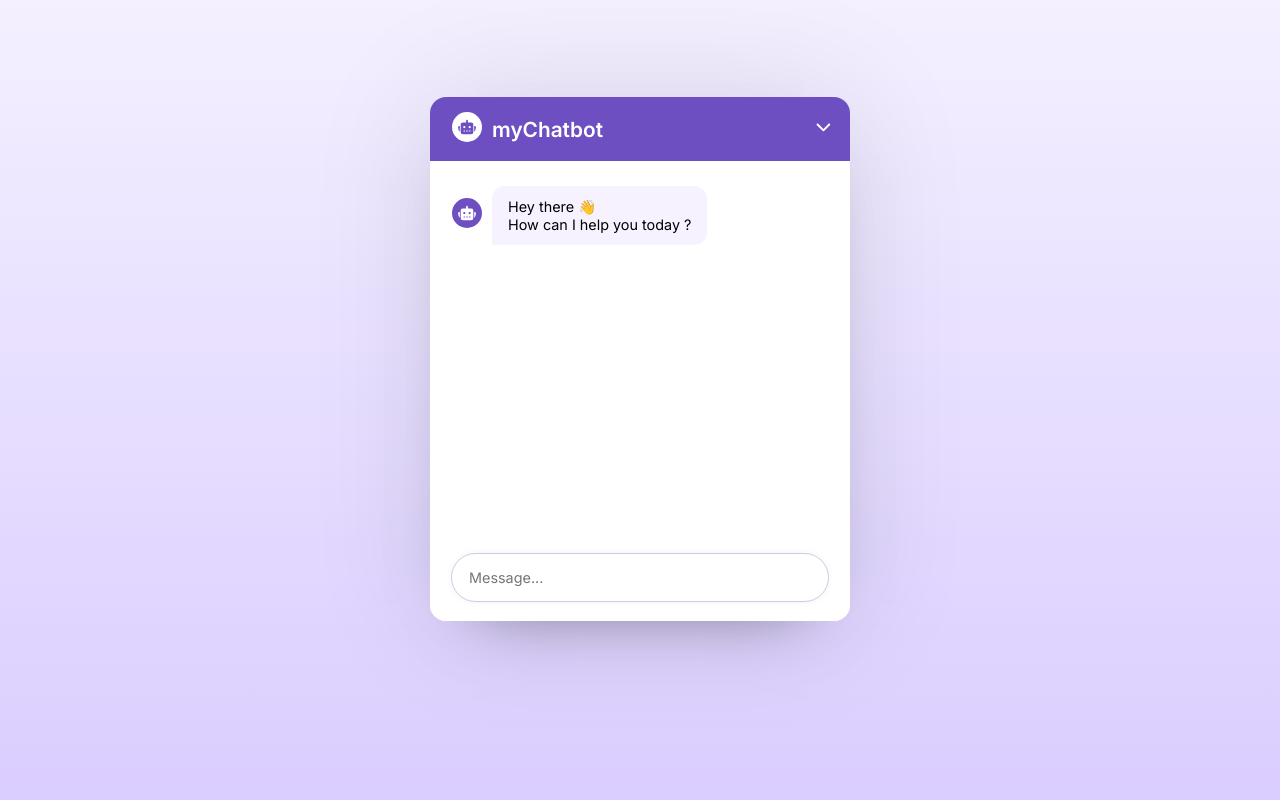
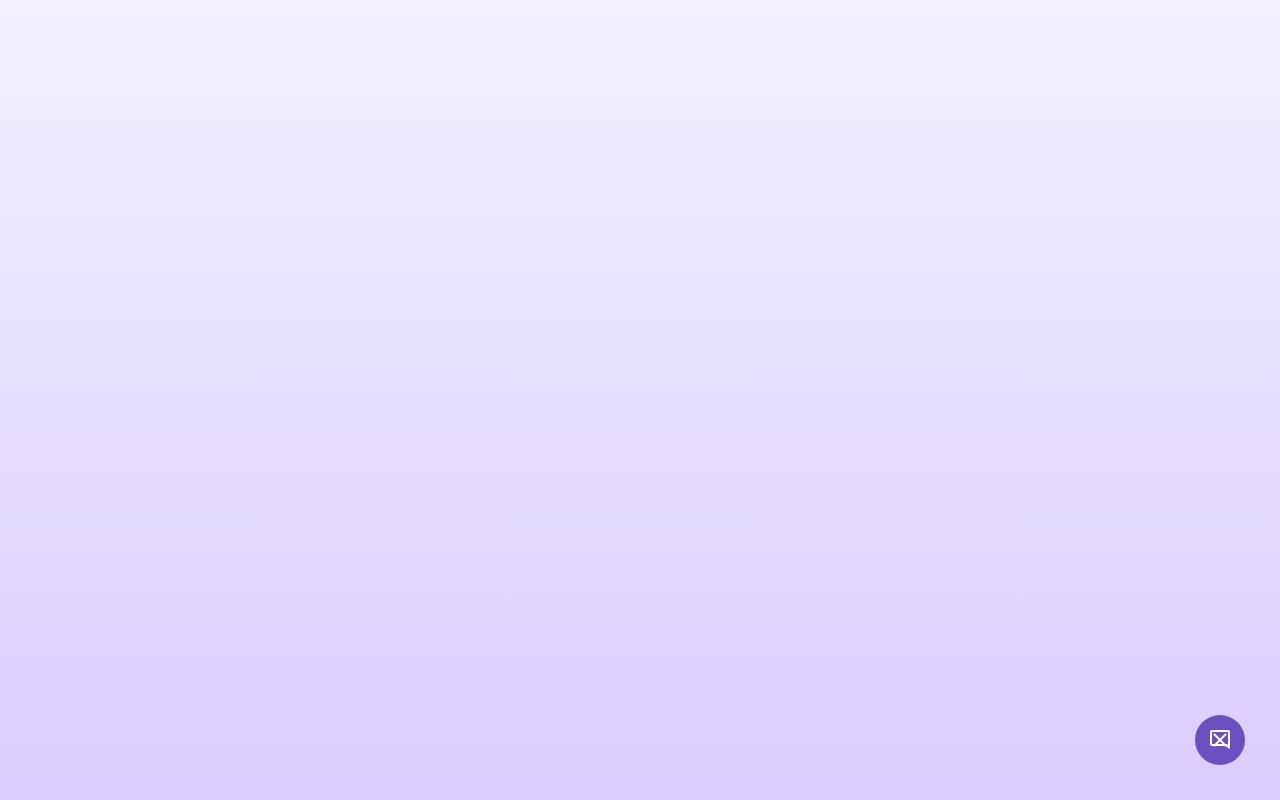
Before and after one commit to olumatty/Chatbot, a React (Vite) app: page / in a window 1280 px wide. Built offline with nearby package versions, Linux system fonts and the light colour scheme.

Commit message:
Chatbot 7.0

```diff
--- a/index.html
+++ b/index.html
@@ -5,6 +5,7 @@
     <link rel="icon" type="image/svg+xml" href="/vite.svg" />
     <meta name="viewport" content="width=device-width, initial-scale=1.0" />
     <title>Chatbot</title>
+    <link rel="stylesheet" href="https://fonts.googleapis.com/css2?family=Material+Symbols+Rounded:opsz,wght,FILL,GRAD@48,400,1,0" />
   </head>
   <body>
     <div id="root"></div>
--- a/src/App.jsx
+++ b/src/App.jsx
@@ -7,6 +7,7 @@
 const App = () => {
 
   const[chatHistory, setChatHistory] = useState([]);
+  const[showChatBot, setShowChatBot] = useState(false);
   const chatBodyRef = useRef();
 
   const generateBotResponse = async (history) => {
@@ -42,6 +43,10 @@
 
   return (
     <div className='container'>
+      <button id="chatbot-toggler" onClick={() =>setShowChatbot((prev) => !prev)}>
+        <span className='material-symbols-rounded'>mode_comment</span>
+        <span className='material-symbols-rounded'>close</span>
+      </button>
       <div className="chatbot-popup">
         {/*Chatbot Header */}
         <div className="chatbot-header">
--- a/src/index.css
+++ b/src/index.css
@@ -9,25 +9,52 @@
 
 body{
   width: 100%;
-  display:flex;
-  align-items:center;
-  justify-content: center;
   min-height:100vh;
   background:linear-gradient(#F4F0FF, #DACDFF);
 }
+
+#chatbot-toggler{
+  position:fixed;
+  bottom:35px;
+  right:35px;
+  border:none;
+  height:50px;
+  width: 50px;
+  display:flex;
+  cursor:pointer;
+  border-radius:50%;
+  background:#6D4FC2;
+  align-items:center;
+  justify-content :center;
+}
+
+#chatbot-toggler span{
+  position:absolute;
+  color:#fff;
+}
+
 
 .Icon{
   height: 20px;
   width:20px;
 }
 .chatbot-popup{
-  position:relative;
+  position:fixed;
+  opacity:0;
+  pointer-events:none;
+  bottom:90px;
+  right:35px;
   width: 420px;
   overflow:hidden;
   background:#fff;
   border-radius: 16px;
   box-shadow: 0 0 128px 0 rgba(0,0,0,0.1), 0 32px 64px -48px rgba(0,0,0,0.5);
   margin-bottom:82px;
+}
+
+.container .show-chatbot .chatbot-popup{
+  opacity:1;
+  pointer-events:auto;
 }
 
 .chatbot-popup .chatbot-header{
```
